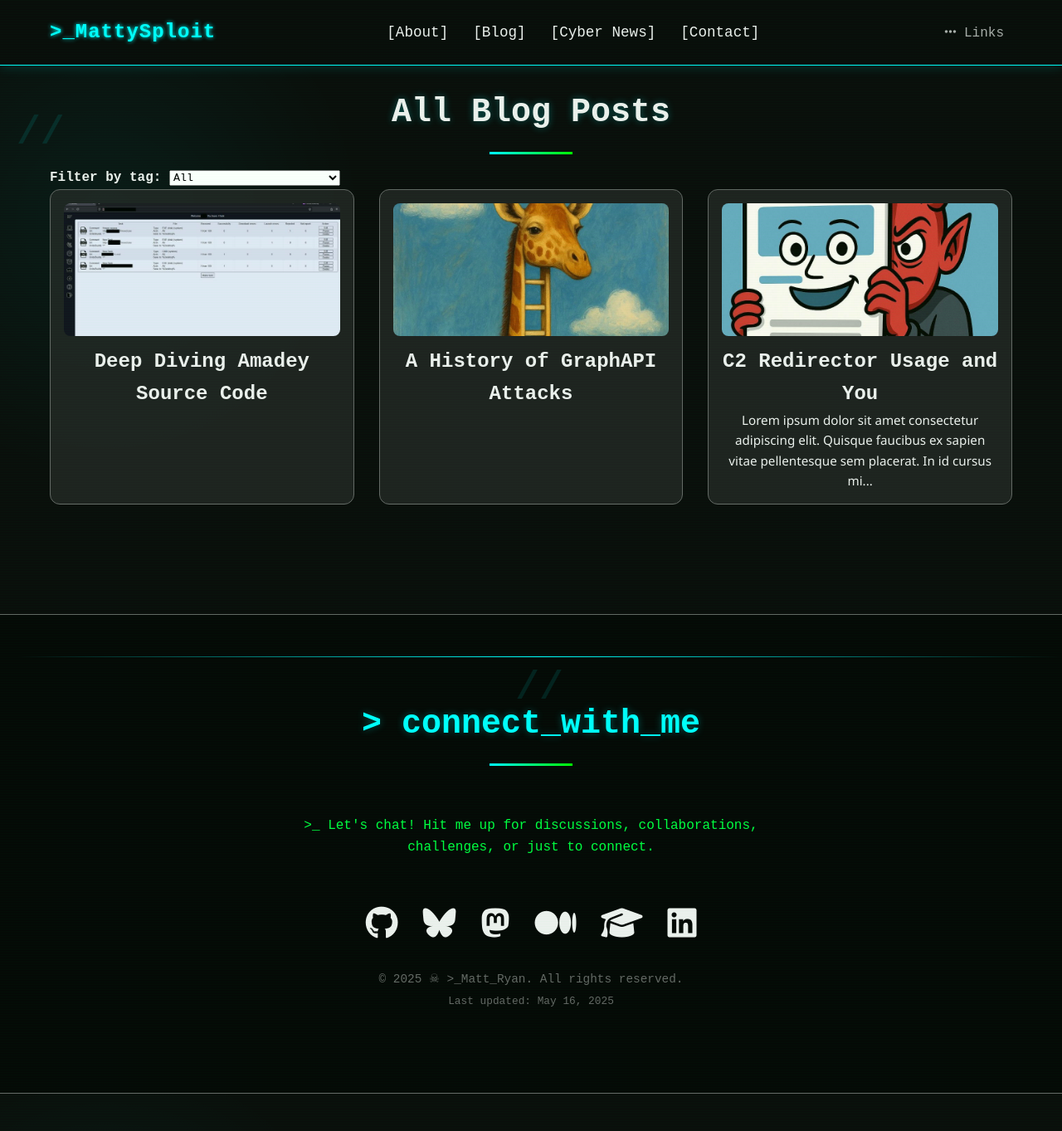
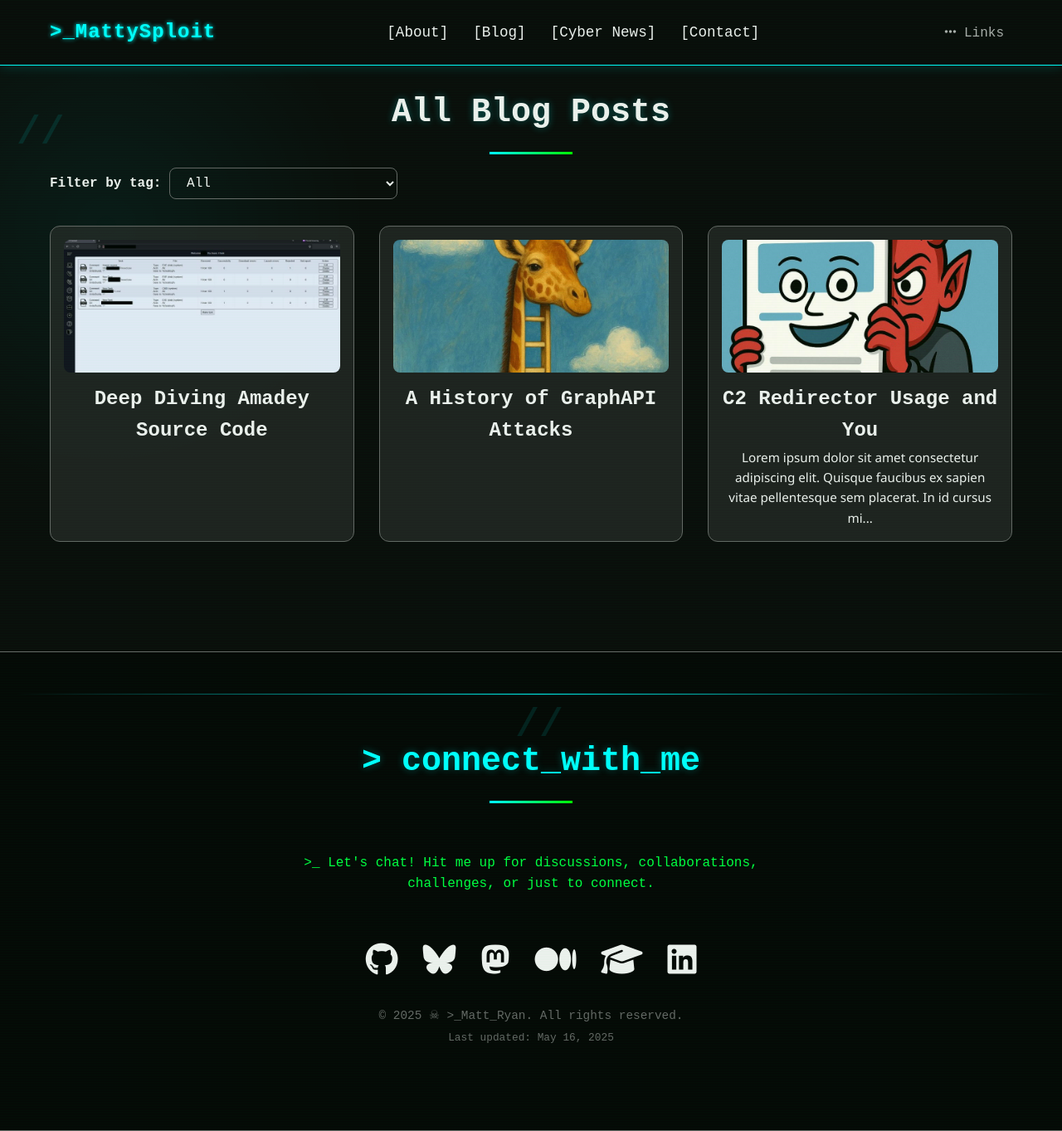
Before and after one commit to CTI-Buddy/cti-buddy.github.io, a Jekyll site: the page built from blog.html, in a window 1280 px wide and 1363 px high. Shown: the whole window at 83% size. Built offline with Jekyll 4.4.1, drawn with Linux system fonts in a browser that asks for light colours.

Commit message:
Update style.css

```diff
--- a/assets/css/style.css
+++ b/assets/css/style.css
@@ -1002,3 +1002,26 @@
 article.post .post-content {
   font-family: 'Inter', sans-serif !important;
 }
+
+/* Dropdown filter style */
+.tag-filter {
+  margin-bottom: 2rem;
+  text-align: left;
+}
+
+#tag-select {
+  padding: 0.5rem 1rem;
+  font-size: 1rem;
+  border-radius: 0.5rem;
+  border: 1px solid var(--gray);
+  background-color: var(--lighter);
+  color: var(--text);
+}
+
+/* Blog tile image (if used) */
+.blog-tile-img {
+  max-width: 100%;
+  height: auto;
+  border-radius: 1rem;
+  margin-bottom: 1rem;
+}
```
